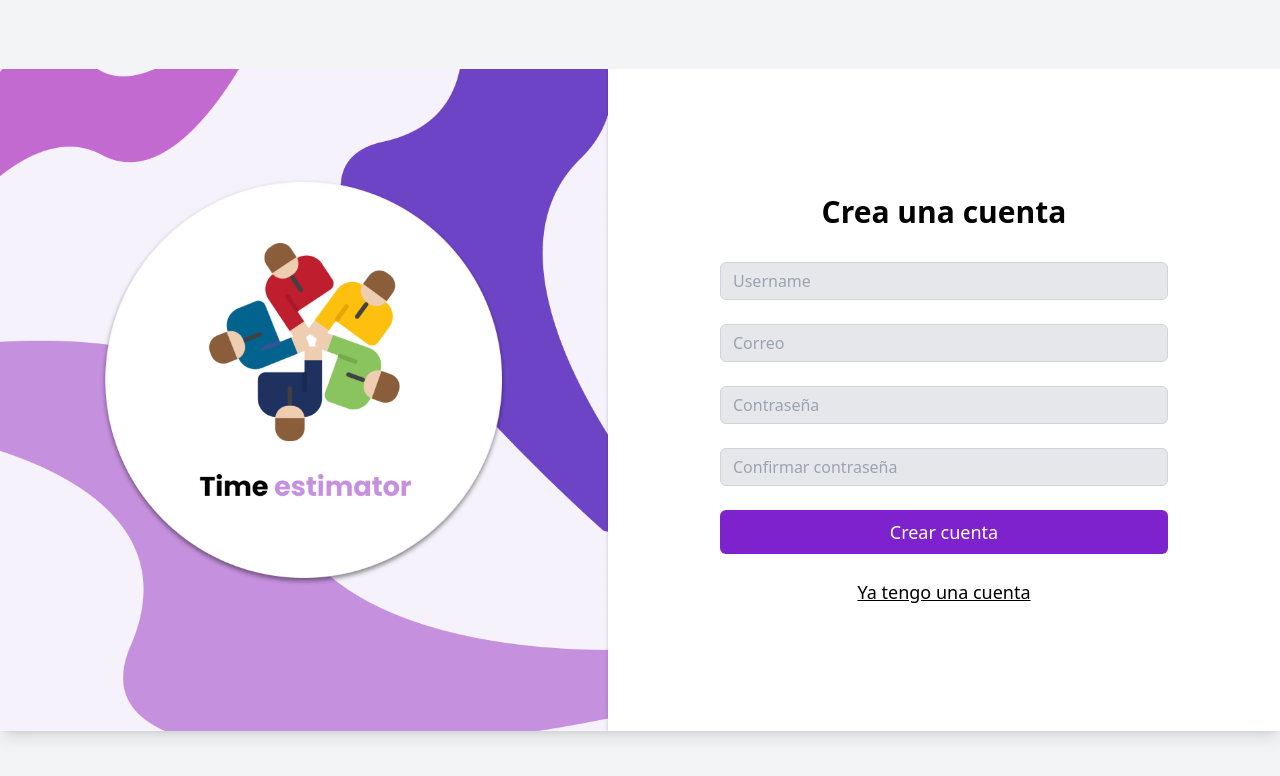
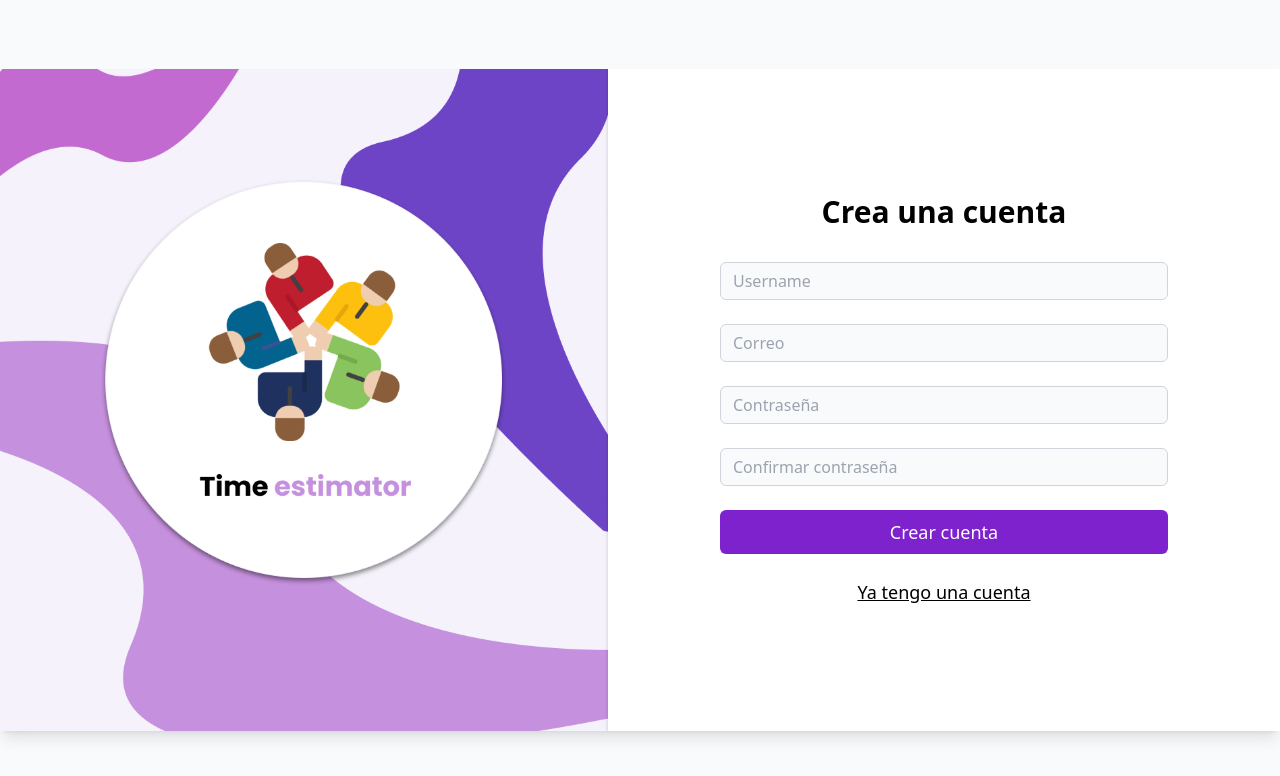
Before and after one commit to Alejandro369159/time-estimator, a Vue app: page /login in a window 1280 px wide. Both pictures are taken after a click on the element "No tengo una cuenta". Shown: the top 776 px of the page. Built offline with nearby package versions, Linux system fonts and the light colour scheme; no server answers.

Commit message:
se cambia color

```diff
--- a/src/pages/LoginPage.vue
+++ b/src/pages/LoginPage.vue
@@ -116,7 +116,7 @@ const clearForm = () => {
 </script>
 
 <template>
-  <div class="min-h-screen flex items-center bg-gray-100">
+  <div class="min-h-screen flex items-center bg-gray-50">
     <div class="flex w-3/4 mx-auto md:w-full bg-white shadow-lg">
       <!-- Image section -->
       <div class="flex-1 hidden md:flex">
@@ -145,7 +145,7 @@ const clearForm = () => {
                 v-model="formData.username"
                 required
                 autocomplete="username"
-                class="w-full px-3 py-1.5 rounded-md bg-gray-200 border border-gray-300 text-base"
+                class="w-full px-3 py-1.5 rounded-md bg-gray-50 border border-gray-300 text-base"
               />
             </div>
 
@@ -158,7 +158,7 @@ const clearForm = () => {
                 v-model="formData.email"
                 required
                 autocomplete="email"
-                class="w-full px-3 py-1.5 rounded-md bg-gray-200 border border-gray-300 text-base outline-none"
+                class="w-full px-3 py-1.5 rounded-md bg-gray-50 border border-gray-300 text-base outline-none"
               />
             </div>
 
@@ -171,7 +171,7 @@ const clearForm = () => {
                 v-model="formData.password"
                 required
                 :autocomplete="isLogin ? 'current-password' : 'new-password'"
-                class="w-full px-3 py-1.5 rounded-md bg-gray-200 border border-gray-300 text-base outline-none"
+                class="w-full px-3 py-1.5 rounded-md bg-gray-50 border border-gray-300 text-base outline-none"
               />
             </div>
 
@@ -184,7 +184,7 @@ const clearForm = () => {
                 v-model="formData.confirmPassword"
                 required
                 autocomplete="new-password"
-                class="w-full px-3 py-1.5 rounded-md bg-gray-200 border border-gray-300 text-base"
+                class="w-full px-3 py-1.5 rounded-md bg-gray-50 border border-gray-300 text-base"
               />
             </div>
 
```
